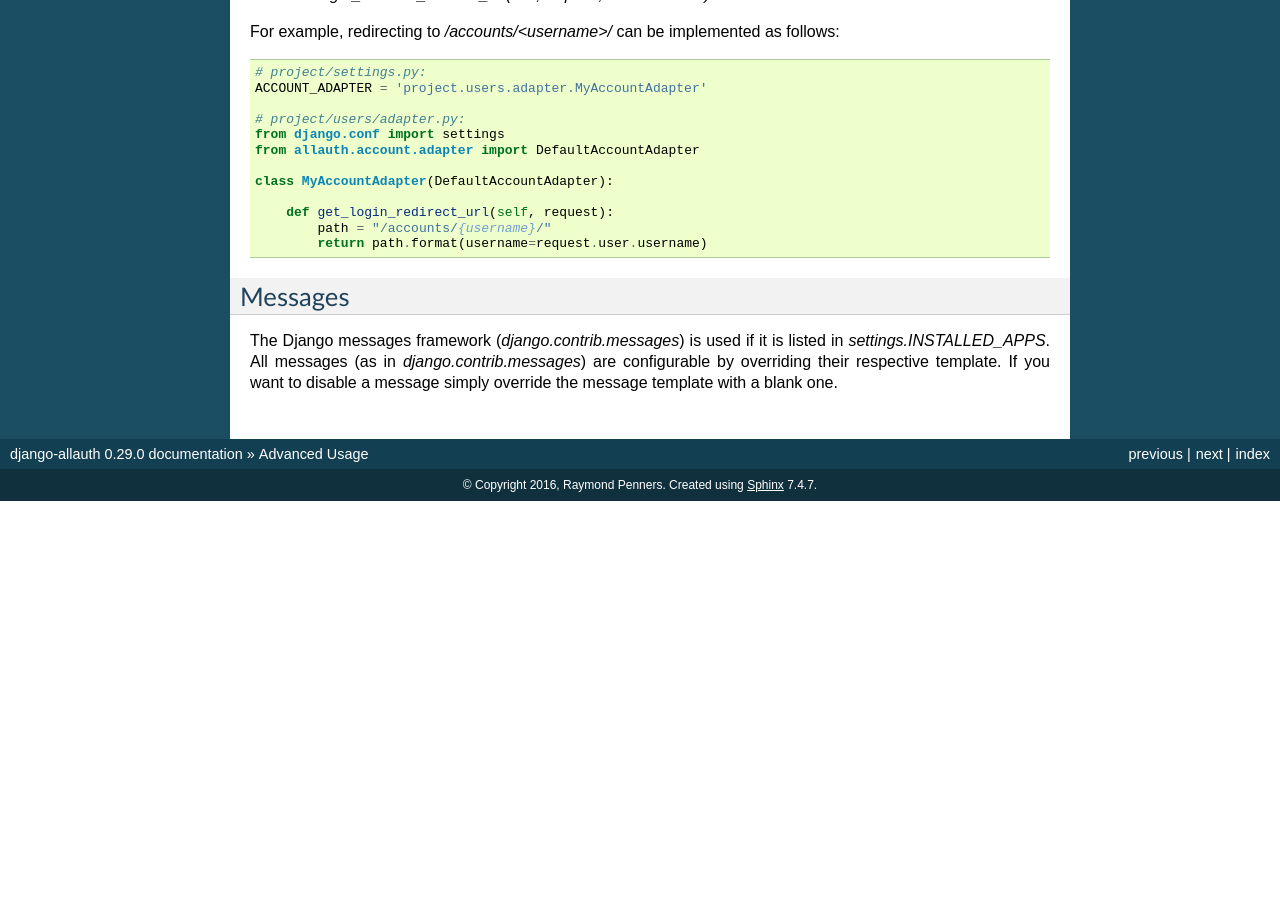
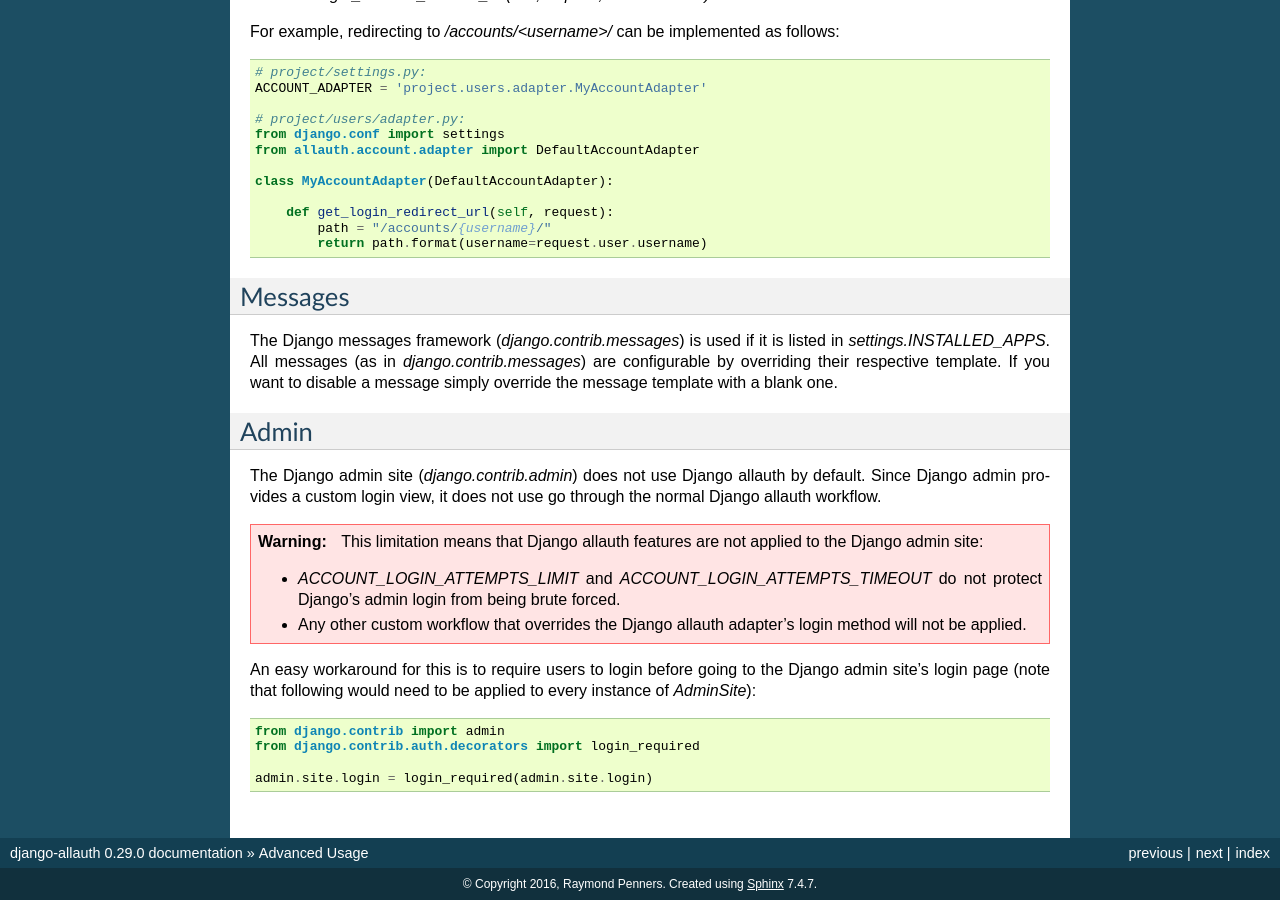
Before and after one commit to pennersr/django-allauth, a Sphinx documentation site: the page built from docs/advanced.rst, in a window 1280 px wide and 900 px high, scrolled down 2440 px. Built offline with Sphinx 7.4.7, drawn with Linux system fonts in a browser that asks for light colours; pages that are not in the unit, such as notebooks, are missing from menus; before the commit the page ends 2941 px from its top, so only the background shows below that.

Commit message:
Add docs about protecting Django admin via allauth. Fixes #1544

```diff
--- a/docs/advanced.rst
+++ b/docs/advanced.rst
@@ -190,3 +190,31 @@
 `django.contrib.messages`) are configurable by overriding their
 respective template. If you want to disable a message simply override
 the message template with a blank one.
+
+Admin
+-----
+
+The Django admin site (`django.contrib.admin`) does not use Django allauth by
+default. Since Django admin provides a custom login view, it does not use go
+through the normal Django allauth workflow.
+
+.. warning::
+
+    This limitation means that Django allauth features are not applied to the
+    Django admin site:
+
+    * `ACCOUNT_LOGIN_ATTEMPTS_LIMIT` and `ACCOUNT_LOGIN_ATTEMPTS_TIMEOUT` do not
+      protect Django’s admin login from being brute forced.
+    * Any other custom workflow that overrides the Django allauth adapter's
+      login method will not be applied.
+
+An easy workaround for this is to require users to login before going to the
+Django admin site's login page (note that following would need to be applied to
+every instance of `AdminSite`):
+
+.. code-block:: python
+
+    from django.contrib import admin
+    from django.contrib.auth.decorators import login_required
+
+    admin.site.login = login_required(admin.site.login)
```
